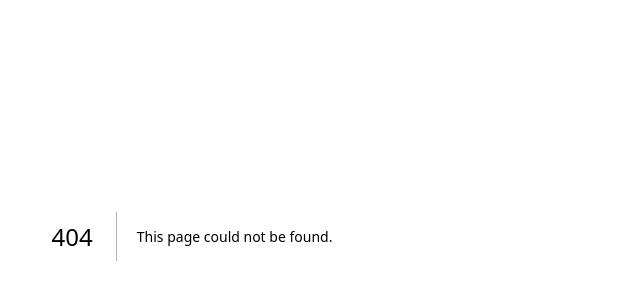
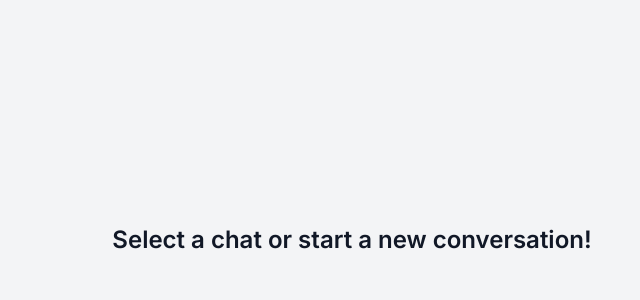
Before and after one commit to AlexandruIoan20/Messenger-Clone, a Next.js app in the folder mess/: page /users in a window 1280 px wide. Before the commit this address had no page. Shown: the part 164-464 px from the top of the page, without its empty margins (448-1088 px from the left). Built offline with nearby package versions, Linux system fonts and the light colour scheme.

Commit message:
Empty state and sidebar

```diff
--- /dev/null
+++ b/mess/app/context/AuthContext.tsx
@@ -0,0 +1,17 @@
+'use client';
+
+import  { SessionProvider } from 'next-auth/react';
+
+interface AuthContextProps {
+    children: React.ReactNode
+}
+
+const AuthContext = ({ children }: AuthContextProps) => {
+  return (
+    <SessionProvider>
+        { children }
+    </SessionProvider>
+  )
+}
+
+export default AuthContext
--- a/mess/app/layout.tsx
+++ b/mess/app/layout.tsx
@@ -2,6 +2,7 @@
 import type { Metadata } from 'next'
 import { Inter } from 'next/font/google';
 import ToasterContext from './context/ToasterContext';
+import AuthContext from './context/AuthContext';
 
 const inter = Inter({ subsets: ['latin'] })
 
@@ -18,8 +19,10 @@
   return (
     <html lang="en">
       <body className={inter.className}>
-        <ToasterContext />
-        {children}
+        <AuthContext>
+          <ToasterContext />
+          {children}
+        </AuthContext>
       </body>
     </html>
   )
--- /dev/null
+++ b/mess/app/users/page.tsx
@@ -0,0 +1,11 @@
+import EmptyState from '@components/EmptyState';
+
+const UsersPage = () => {
+  return (
+    <div className = 'hidden lg:block lg:pl-80 h-full'>
+      <EmptyState />
+    </div>
+  )
+}
+
+export default UsersPage
--- a/mess/components/AuthForm.tsx
+++ b/mess/components/AuthForm.tsx
@@ -1,23 +1,33 @@
 'use client';
 
-import { useState, useCallback } from 'react';
+import { useState, useCallback, useEffect } from 'react';
 import { FieldValues, SubmitHandler, useForm } from 'react-hook-form';
 import { toast } from 'react-hot-toast';
-import { signIn } from 'next-auth/react';
+import { signIn, useSession} from 'next-auth/react';
+import { useRouter } from 'next/navigation';
 
 import AuthSocialButton from './buttons/AuthSocialButton';
 
 import Button from './buttons/Button';
 import Input from './inputs/Input';
 
-import { BsGithub, BsGoogle } from 'react-icons/bs'
+import { BsGithub, BsGoogle } from 'react-icons/bs';
 
 type Variant = 'LOGIN' | 'REGISTER'
 
 
 const AuthForm = () => {
+  const session = useSession();
+  const router = useRouter();
+
   const [ variant, setVariant ] = useState <Variant> ('LOGIN');
   const [ isLoading, setIsLoading ] = useState <boolean> (false);
+
+  useEffect( () => {
+    if(session?.status === 'authenticated') {
+      router.push("/users");
+    }
+   }, [session?.status, router])
 
   const toggleVariant = useCallback( () => {
     if(variant ===  'LOGIN')
@@ -52,11 +62,11 @@
       });
 
       if(response.ok) {
+        signIn('credentials', data);
         setIsLoading(false);
-        setVariant('LOGIN');
         return;
       } else {
-        toast.error('Som:ething went wrong!');
+        toast.error('Something went wrong!');
       }
 
       setIsLoading(false);
@@ -74,7 +84,8 @@
         }
 
         if(callback?.ok && !callback.error) {
-          toast.success('Success!')
+          router.push("/users");
+          toast.success('Logged In!')
         }
       }).finally( () => {
         setIsLoading(false);
@@ -93,7 +104,8 @@
       }
 
       if(callback?.ok && !callback.error) {
-        toast.success('Logged In!')
+        toast.success('Logged In!');
+        router.push("/users");
       }
     }).finally( () => {
       setIsLoading(false);
--- /dev/null
+++ b/mess/components/EmptyState.tsx
@@ -0,0 +1,13 @@
+import React from 'react'
+
+const EmptyState = () => {
+  return (
+    <div className='px-4 py-10 sm:px-6 lg:px-8 h-full flex justify-center items-center bg-gray-100'>
+        <div className = 'text-center items-center flex flex-col'>
+            <h3 className = 'mt-2 text-2xl font-semibold text-gray-900'> Select a chat or start a new conversation! </h3>
+        </div>
+    </div>
+  )
+}
+
+export default EmptyState
```
Also changed, not shown: mess/middleware.ts (added, +13 -0 lines), 1 other file (tests, documents, lock files or other folders).
